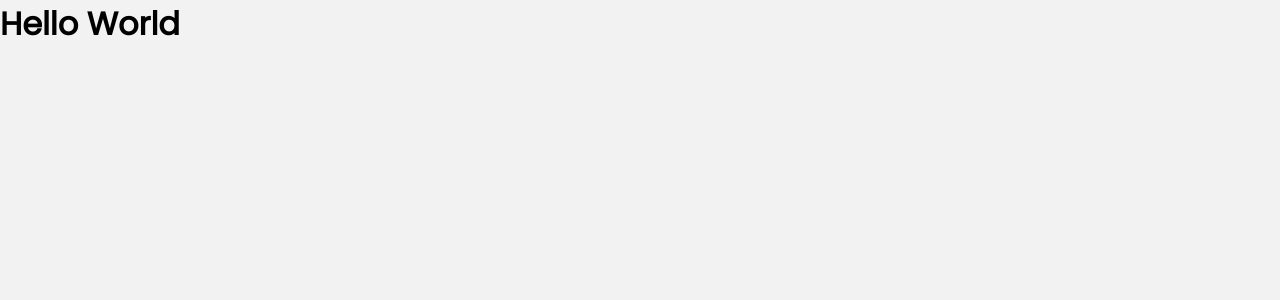
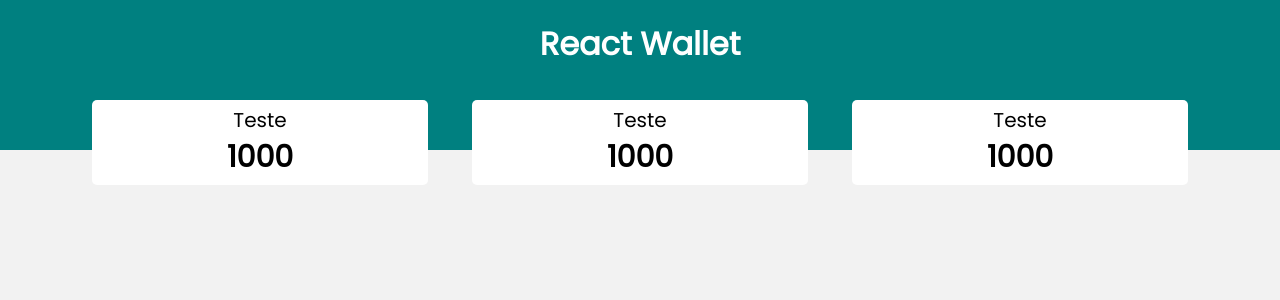
Before and after one commit to vinnycosta9898/react-wallet, a React (Vite) app: page / in a window 1280 px wide. Shown: the top 300 px of the page. Built offline with nearby package versions, Linux system fonts and the light colour scheme.

Commit message:
Criando o componente Resume e ResumeItem

```diff
--- a/src/App.tsx
+++ b/src/App.tsx
@@ -1,7 +1,13 @@
+import { GlobalStyle } from "./styles/GlobalStyle";
+import { Header } from './components/Header';
+import { Resume } from "./components/Resume";
+
 function App() {
   return (
     <div>
-      <h1>Hello World</h1>
+      <GlobalStyle/>
+      <Header/>
+      <Resume/>
     </div>
   )
 }
--- a/src/components/Header/index.tsx
+++ b/src/components/Header/index.tsx
@@ -1,8 +1,11 @@
-import { Container } from './styles';
+import { Container, HeaderContainer,Title } from './styles';
 
 export function Header(){
     return(
         <Container>
+            <HeaderContainer>
+                <Title>React Wallet</Title>
+            </HeaderContainer>
 
         </Container>
     )
--- a/src/components/Header/styles.ts
+++ b/src/components/Header/styles.ts
@@ -1,3 +1,16 @@
 import styled from 'styled-components';
 
-export const Container = styled.header``
+export const Container = styled.div`
+    background-color: teal;
+    height: 150px;
+    text-align: center;
+`
+
+export const HeaderContainer = styled.h1`
+
+`
+
+export const Title = styled.div`
+    color: #fff;
+    padding-top: 20px;
+`
--- /dev/null
+++ b/src/components/Resume/index.tsx
@@ -0,0 +1,12 @@
+import { Container } from './styles';
+import { ResumeItem } from '../ResumeItem';
+
+export function Resume(){
+    return(
+        <Container>
+            <ResumeItem/>
+            <ResumeItem/>
+            <ResumeItem/>
+        </Container>
+    )
+}
--- /dev/null
+++ b/src/components/Resume/styles.ts
@@ -0,0 +1,13 @@
+import styled from "styled-components";
+
+export const Container = styled.div`
+    max-width: 1120px;
+    width: 98%;
+    margin: 0 auto;
+
+    display: flex;
+    gap: 20px;
+    margin-top: -50px;
+    justify-content: space-around;
+
+`
--- /dev/null
+++ b/src/components/ResumeItem/index.tsx
@@ -0,0 +1,16 @@
+import { Container,
+         Header,
+         HeaderTitle,
+         Total
+        } from './styles';
+
+export function ResumeItem(){
+    return(
+        <Container>
+            <Header>
+                <HeaderTitle>Teste</HeaderTitle>
+            </Header>
+            <Total>1000</Total>
+        </Container>
+    )
+}
--- /dev/null
+++ b/src/components/ResumeItem/styles.ts
@@ -0,0 +1,49 @@
+import styled from "styled-components";
+
+export const Container = styled.div`
+    display: flex;
+    flex-direction: column;
+    align-items: center;
+    background-color: #fff;
+    border-radius: 5px;
+    padding: 5px 15px;
+    width: 30%;
+
+    @media (max-width: 750px){
+        width: 20%;
+
+        p{
+            font-size: 12px;
+        }
+
+        span{
+            font-size: 20px;
+        }
+
+        svg{
+            display: none;
+        }
+    }
+`
+
+export const Header = styled.header`
+    display: flex;
+    align-items: center;
+    justify-content: space-around;
+    width: 100%;
+    gap: 10px;
+
+    svg{
+        width: 25px;
+        height: 25px;
+    }
+`
+
+export const HeaderTitle = styled.p`
+    font-size: 20px;
+`
+
+export const Total = styled.span`
+    font-size: 30px;
+    font-weight: bold;
+`
--- a/src/main.tsx
+++ b/src/main.tsx
@@ -2,10 +2,10 @@
 import ReactDOM from 'react-dom/client'
 import App from './App'
 import { GlobalStyle } from './styles/GlobalStyle';
+import { Header } from './components/Header'
 
 ReactDOM.createRoot(document.getElementById('root') as HTMLElement).render(
   <React.StrictMode>
-    <GlobalStyle/>
     <App />
   </React.StrictMode>,
 )
```
